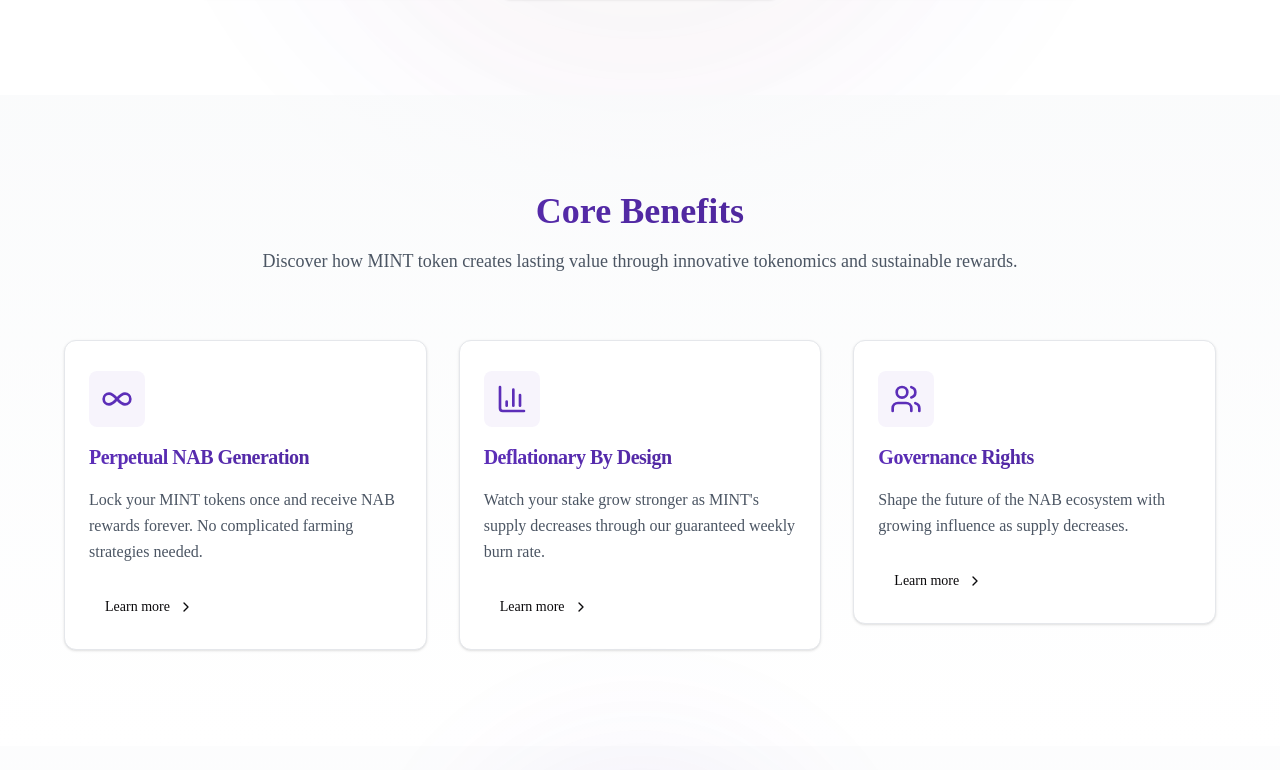
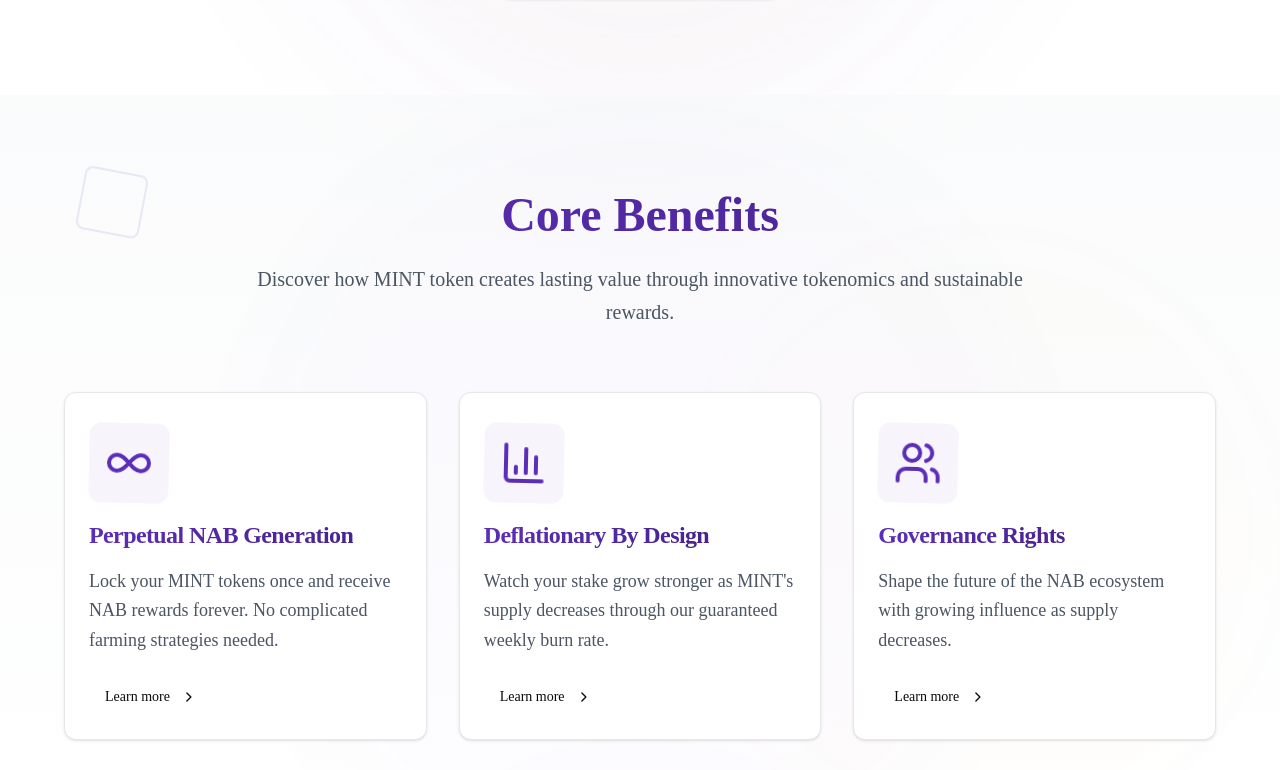
Before and after one commit to skyf0xx/mint, a Next.js app: page / in a window 1280 px wide. Shown: the part 950-1720 px from the top of the page. Built offline with nearby package versions, Linux system fonts and the light colour scheme.

Commit message:
style: benefits

```diff
--- a/sections/benefits.tsx
+++ b/sections/benefits.tsx
@@ -11,6 +11,7 @@ interface BenefitCardProps {
     index: number;
 }
 
+// Enhanced BenefitCard with new animations and visual improvements
 const BenefitCard = ({
     icon: Icon,
     title,
@@ -22,32 +23,63 @@ const BenefitCard = ({
         whileInView={{ opacity: 1, y: 0 }}
         transition={{ duration: 0.5, delay: index * 0.1 }}
         viewport={{ once: true }}
+        whileHover={{ y: -5 }}
     >
-        <Card className="group hover:shadow-lg transition-all duration-500 overflow-hidden">
+        <Card className="group relative hover:shadow-xl transition-all duration-500 overflow-hidden">
+            {/* Animated gradient border */}
+            <div
+                className="absolute inset-0 bg-gradient-to-r from-primary/20 to-accent/20 opacity-0 group-hover:opacity-100 transition-all duration-500"
+                style={{ padding: '1px' }}
+            >
+                <div className="absolute inset-0 bg-white" />
+            </div>
+
             <CardHeader className="relative overflow-hidden pb-4">
-                <div className="absolute inset-0 bg-gradient-to-br from-primary/5 via-primary/10 to-transparent opacity-0 group-hover:opacity-100 transition-opacity duration-500" />
+                {/* Enhanced background effects */}
+                <div className="absolute inset-0">
+                    <div className="absolute inset-0 bg-gradient-to-br from-primary/5 via-primary/10 to-transparent opacity-0 group-hover:opacity-100 transition-all duration-500" />
+                    <div className="absolute bottom-0 right-0 w-32 h-32 bg-accent/5 rounded-full blur-2xl opacity-0 group-hover:opacity-100 transition-all duration-500" />
+                </div>
+
                 <div className="relative z-10 flex flex-col items-start">
-                    <div className="p-3 rounded-lg bg-primary/5 group-hover:bg-primary/10 transition-colors duration-500 mb-4">
-                        <Icon className="w-8 h-8 text-primary transition-all duration-500 group-hover:scale-110 group-hover:text-primary-600" />
-                    </div>
-                    <CardTitle className="text-xl bg-clip-text text-transparent bg-gradient-to-r from-primary to-primary-600">
+                    {/* Enlarged icon with animations */}
+                    <motion.div
+                        className="p-4 rounded-xl bg-primary/5 group-hover:bg-primary/10 transition-all duration-500"
+                        whileHover={{ scale: 1.1 }}
+                        animate={{ rotate: [0, 5, 0] }}
+                        transition={{ duration: 6, repeat: Infinity }}
+                    >
+                        <Icon className="w-12 h-12 text-primary transition-all duration-500 group-hover:text-primary-600" />
+                    </motion.div>
+
+                    {/* Enhanced title with gradient */}
+                    <CardTitle className="text-2xl mt-4 bg-clip-text text-transparent bg-gradient-to-r from-primary via-primary-600 to-primary-700">
                         {title}
                     </CardTitle>
                 </div>
             </CardHeader>
-            <CardContent>
-                <p className="text-gray-600 leading-relaxed mb-6">
+
+            <CardContent className="relative">
+                {/* Description with improved typography */}
+                <p className="text-gray-600 leading-relaxed mb-6 text-lg">
                     {description}
                 </p>
+
+                {/* Enhanced button with animations */}
                 <Button
                     variant="ghost"
-                    className="group/button relative overflow-hidden hover:text-primary transition-colors"
+                    className="group/button relative overflow-hidden hover:text-primary transition-all duration-300"
                 >
                     <span className="relative z-10 flex items-center">
                         Learn more
-                        <ChevronRight className="ml-2 transition-transform duration-300 group-hover/button:translate-x-1" />
+                        <motion.div
+                            animate={{ x: [0, 5, 0] }}
+                            transition={{ duration: 1.5, repeat: Infinity }}
+                        >
+                            <ChevronRight className="ml-2" />
+                        </motion.div>
                     </span>
-                    <span className="absolute inset-0 bg-primary/5 opacity-0 group-hover/button:opacity-100 transition-opacity duration-300" />
+                    <span className="absolute inset-0 bg-gradient-to-r from-primary/5 to-accent/5 opacity-0 group-hover/button:opacity-100 transition-all duration-300" />
                 </Button>
             </CardContent>
         </Card>
@@ -56,12 +88,31 @@ const BenefitCard = ({
 
 const Benefits = () => {
     return (
-        <section
-            id="benefits"
-            className="relative bg-gradient-to-b from-gray-50/80 to-white py-24 overflow-hidden"
-        >
-            {/* Background decoration */}
-            <div className="absolute inset-0 bg-grid-gray-900/5 mask-gradient-to-b" />
+        <section id="benefits" className="relative py-24 overflow-hidden">
+            {/* Enhanced background elements */}
+            <div className="absolute inset-0 bg-gradient-to-b from-gray-50/80 to-white" />
+            <div className="absolute top-0 left-1/2 -translate-x-1/2 w-[800px] h-[800px] bg-primary/5 rounded-full blur-3xl opacity-30" />
+            <div className="absolute bottom-0 right-0 w-[600px] h-[600px] bg-accent/5 rounded-full blur-2xl opacity-20" />
+
+            {/* Floating geometric shapes */}
+            <div className="absolute inset-0 overflow-hidden">
+                <motion.div
+                    className="absolute top-20 left-20 w-16 h-16 border-2 border-primary/10 rounded-lg"
+                    animate={{
+                        y: [0, -20, 0],
+                        rotate: [0, 45, 0],
+                    }}
+                    transition={{ duration: 8, repeat: Infinity }}
+                />
+                <motion.div
+                    className="absolute bottom-40 right-20 w-20 h-20 border-2 border-accent/10 rounded-full"
+                    animate={{
+                        y: [0, 20, 0],
+                        scale: [1, 1.1, 1],
+                    }}
+                    transition={{ duration: 6, repeat: Infinity }}
+                />
+            </div>
 
             <div className="container mx-auto px-4 relative">
                 <motion.div
@@ -71,10 +122,10 @@ const Benefits = () => {
                     viewport={{ once: true }}
                     transition={{ duration: 0.5 }}
                 >
-                    <h2 className="text-4xl font-bold mb-4 bg-clip-text text-transparent bg-gradient-to-r from-primary via-primary-600 to-primary-700">
+                    <h2 className="text-5xl font-bold mb-6 bg-clip-text text-transparent bg-gradient-to-r from-primary via-primary-600 to-primary-700">
                         Core Benefits
                     </h2>
-                    <p className="text-gray-600 text-lg leading-relaxed">
+                    <p className="text-gray-600 text-xl leading-relaxed">
                         Discover how MINT token creates lasting value through
                         innovative tokenomics and sustainable rewards.
                     </p>
```
